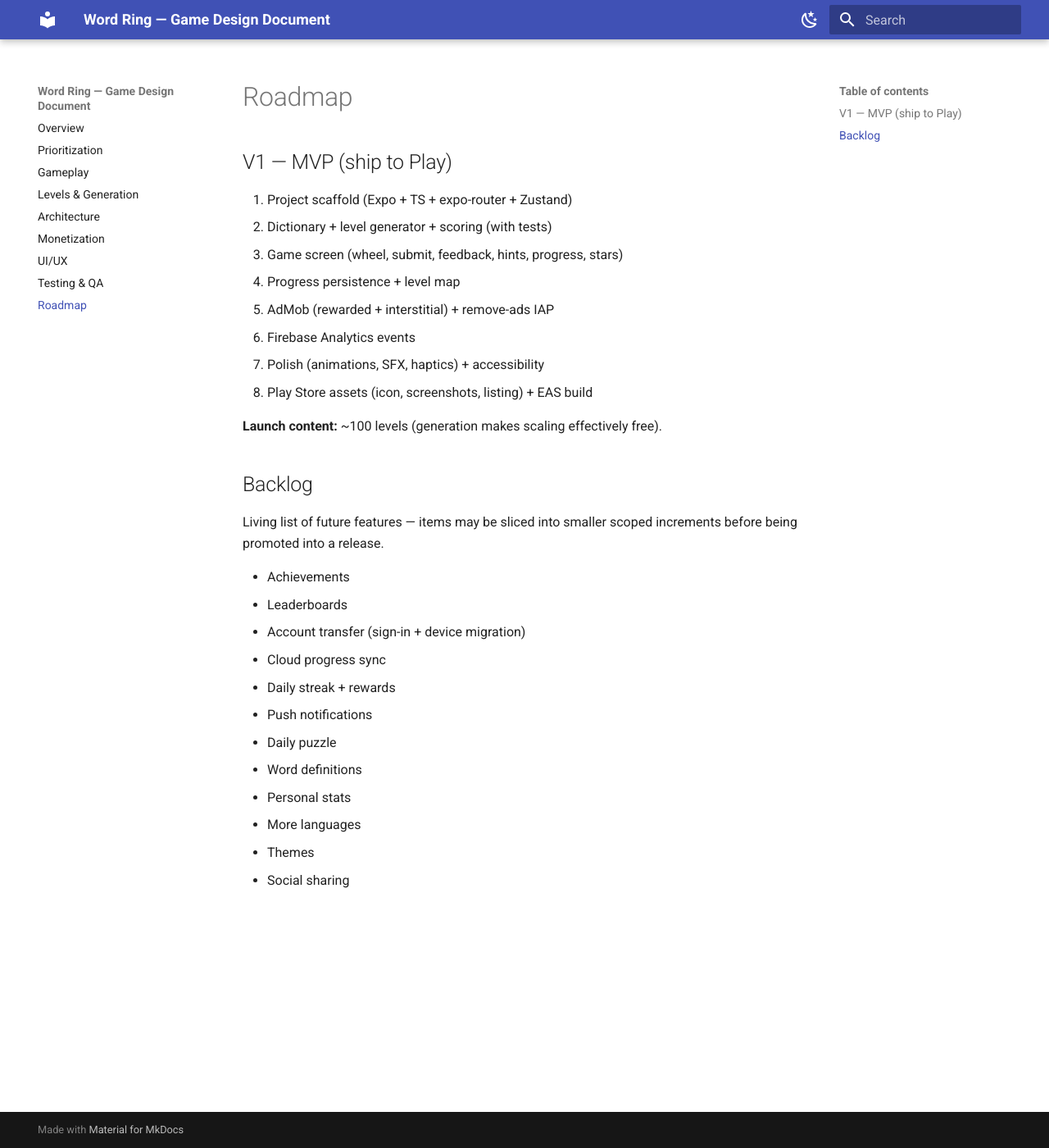
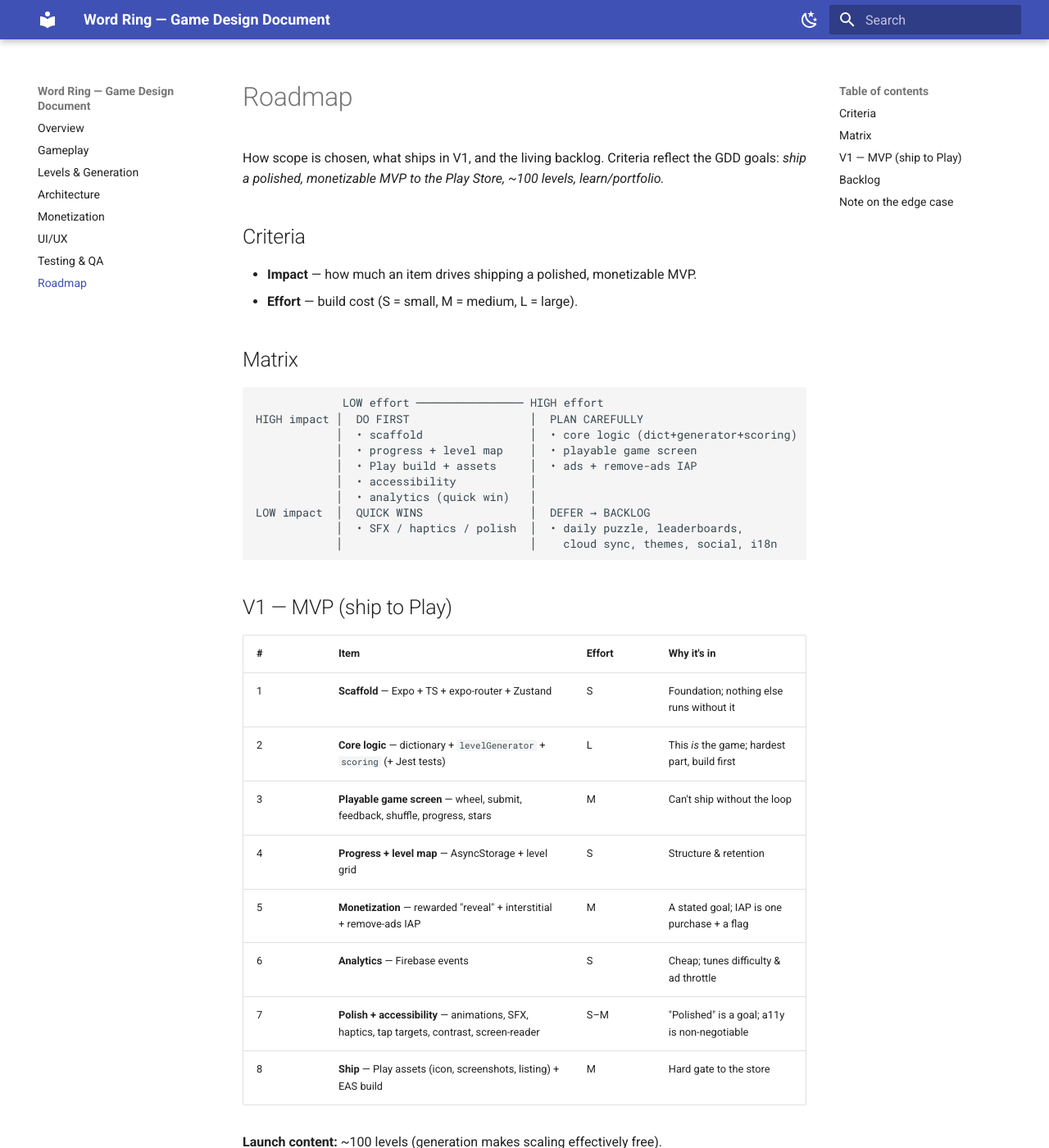
Before and after one commit to rekyb/word-ring, an MkDocs documentation site: the page built from gdd/roadmap.md, in a window 1280 px wide and 1400 px high. Shown: the whole window at 82% size. Built offline with MkDocs 1.6.1 and Material for MkDocs 9.7.7, drawn with Linux system fonts in a browser that asks for light colours; some of the changed text lies outside the part shown.

Commit message:
Merge prioritization into roadmap

````diff
--- a/gdd/prioritization.md
+++ /dev/null
@@ -1,52 +0,0 @@
-# Product Prioritization
-
-How V1 scope is chosen. Criteria reflect the GDD goals: *ship a polished,
-monetizable MVP to the Play Store, ~100 levels, learn/portfolio.*
-
-## Criteria
-
-- **Impact** — how much an item drives shipping a polished, monetizable MVP.
-- **Effort** — build cost (S = small, M = medium, L = large).
-
-## Matrix
-
-```
-             LOW effort ──────────────── HIGH effort
-HIGH impact │  DO FIRST                  │  PLAN CAREFULLY
-            │  • scaffold                │  • core logic (dict+generator+scoring)
-            │  • progress + level map    │  • playable game screen
-            │  • Play build + assets     │  • ads + remove-ads IAP
-            │  • accessibility           │
-            │  • analytics (quick win)   │
-LOW impact  │  QUICK WINS                │  SKIP / DEFER
-            │  • SFX / haptics / polish  │  • daily puzzle, leaderboards,
-            │                            │    cloud sync, themes, social, i18n
-```
-
-## V1 scope (build order)
-
-| # | Item | Effort | Why it's in |
-|---|---|---|---|
-| 1 | **Scaffold** — Expo + TS + expo-router + Zustand | S | Foundation; nothing else runs without it |
-| 2 | **Core logic** — dictionary + `levelGenerator` + `scoring` (+ Jest tests) | L | This *is* the game; hardest part, build first |
-| 3 | **Playable game screen** — wheel, submit, feedback, shuffle, progress, stars | M | Can't ship without the loop |
-| 4 | **Progress + level map** — AsyncStorage + level grid | S | Structure & retention |
-| 5 | **Monetization** — rewarded "reveal" + interstitial + remove-ads IAP | M | A stated goal; IAP is one purchase + a flag |
-| 6 | **Analytics** — Firebase events | S | Cheap; tunes difficulty & ad throttle |
-| 7 | **Polish + accessibility** — animations, SFX, haptics, tap targets, contrast, screen-reader | S–M | "Polished" is a goal; a11y is non-negotiable |
-| 8 | **Ship** — Play assets (icon, screenshots, listing) + EAS build | M | Hard gate to the store |
-
-## Backlog
-
-- Achievements, leaderboards, account transfer (Google Play Games Services)
-- Daily streak + rewards, push notifications
-- Daily puzzle
-- Word definitions, personal stats
-- Cloud sync, themes, social sharing, more languages
-
-## Note on the edge case
-
-Remove-ads IAP stays in V1 — it is the smallest monetization to finish (one
-non-consumable purchase + a cached boolean) and gives players an escape hatch
-from ads. The only item considered optional was Firebase Analytics, which was
-kept for its tuning value at low cost.
--- a/gdd/roadmap.md
+++ b/gdd/roadmap.md
@@ -1,32 +1,58 @@
 # Roadmap
+
+How scope is chosen, what ships in V1, and the living backlog. Criteria reflect the
+GDD goals: *ship a polished, monetizable MVP to the Play Store, ~100 levels,
+learn/portfolio.*
+
+## Criteria
+
+- **Impact** — how much an item drives shipping a polished, monetizable MVP.
+- **Effort** — build cost (S = small, M = medium, L = large).
+
+## Matrix
+
+```
+             LOW effort ──────────────── HIGH effort
+HIGH impact │  DO FIRST                  │  PLAN CAREFULLY
+            │  • scaffold                │  • core logic (dict+generator+scoring)
+            │  • progress + level map    │  • playable game screen
+            │  • Play build + assets     │  • ads + remove-ads IAP
+            │  • accessibility           │
+            │  • analytics (quick win)   │
+LOW impact  │  QUICK WINS                │  DEFER → BACKLOG
+            │  • SFX / haptics / polish  │  • daily puzzle, leaderboards,
+            │                            │    cloud sync, themes, social, i18n
+```
 
 ## V1 — MVP (ship to Play)
 
-1. Project scaffold (Expo + TS + expo-router + Zustand)
-2. Dictionary + level generator + scoring (with tests)
-3. Game screen (wheel, submit, feedback, hints, progress, stars)
-4. Progress persistence + level map
-5. AdMob (rewarded + interstitial) + remove-ads IAP
-6. Firebase Analytics events
-7. Polish (animations, SFX, haptics) + accessibility
-8. Play Store assets (icon, screenshots, listing) + EAS build
+| # | Item | Effort | Why it's in |
+|---|---|---|---|
+| 1 | **Scaffold** — Expo + TS + expo-router + Zustand | S | Foundation; nothing else runs without it |
+| 2 | **Core logic** — dictionary + `levelGenerator` + `scoring` (+ Jest tests) | L | This *is* the game; hardest part, build first |
+| 3 | **Playable game screen** — wheel, submit, feedback, shuffle, progress, stars | M | Can't ship without the loop |
+| 4 | **Progress + level map** — AsyncStorage + level grid | S | Structure & retention |
+| 5 | **Monetization** — rewarded "reveal" + interstitial + remove-ads IAP | M | A stated goal; IAP is one purchase + a flag |
+| 6 | **Analytics** — Firebase events | S | Cheap; tunes difficulty & ad throttle |
+| 7 | **Polish + accessibility** — animations, SFX, haptics, tap targets, contrast, screen-reader | S–M | "Polished" is a goal; a11y is non-negotiable |
+| 8 | **Ship** — Play assets (icon, screenshots, listing) + EAS build | M | Hard gate to the store |
 
 **Launch content:** ~100 levels (generation makes scaling effectively free).
 
 ## Backlog
 
-Living list of future features — items may be sliced into smaller scoped
-increments before being promoted into a release.
+Living list of future features — items may be sliced into smaller scoped increments
+before being promoted into a release.
 
-- Achievements
-- Leaderboards
-- Account transfer (sign-in + device migration)
-- Cloud progress sync
-- Daily streak + rewards
-- Push notifications
+- Achievements, leaderboards, account transfer (Google Play Games Services)
+- Daily streak + rewards, push notifications
 - Daily puzzle
-- Word definitions
-- Personal stats
-- More languages
-- Themes
-- Social sharing
+- Word definitions, personal stats
+- Cloud sync, themes, social sharing, more languages
+
+## Note on the edge case
+
+Remove-ads IAP stays in V1 — it is the smallest monetization to finish (one
+non-consumable purchase + a cached boolean) and gives players an escape hatch from
+ads. The only item considered optional was Firebase Analytics, which was kept for
+its tuning value at low cost.
--- a/mkdocs.yml
+++ b/mkdocs.yml
@@ -30,7 +30,6 @@ markdown_extensions:
 
 nav:
   - Overview: index.md
-  - Prioritization: prioritization.md
   - Gameplay: gameplay.md
   - Levels & Generation: levels.md
   - Architecture: architecture.md
````
